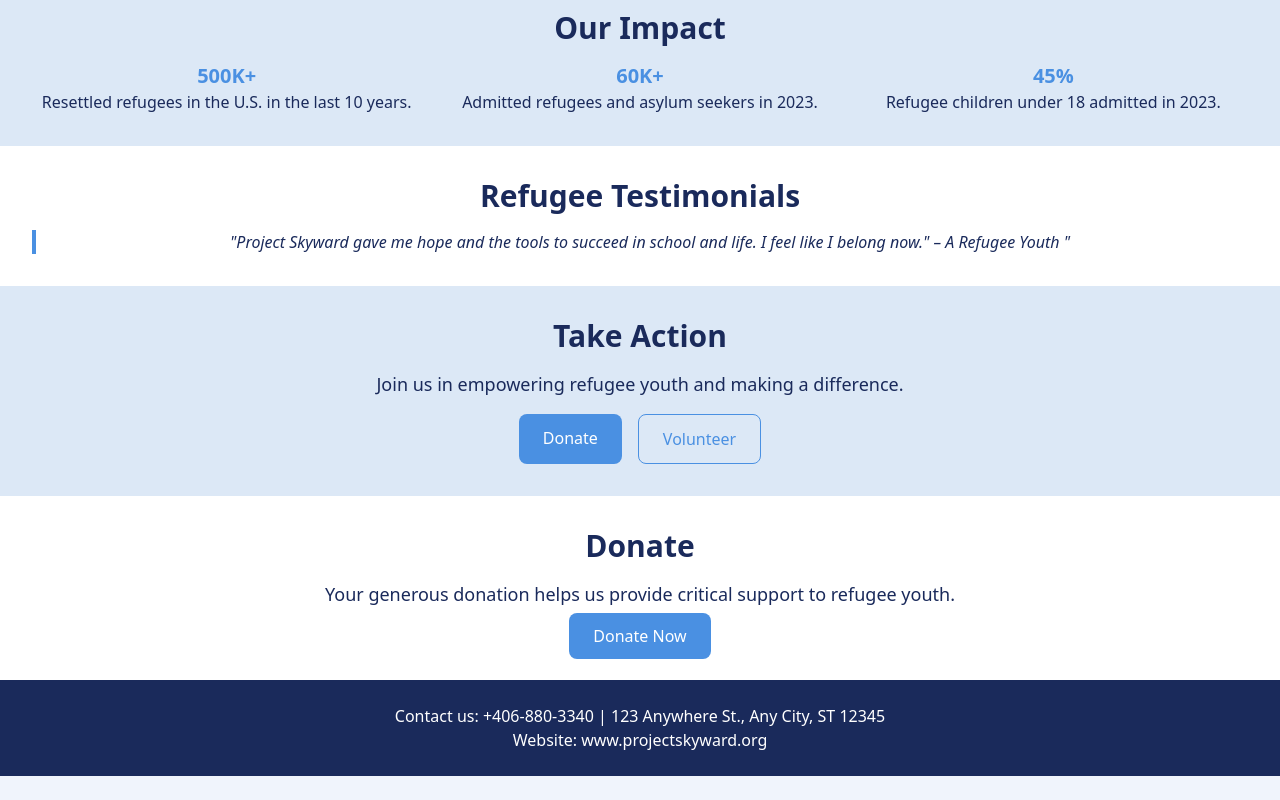
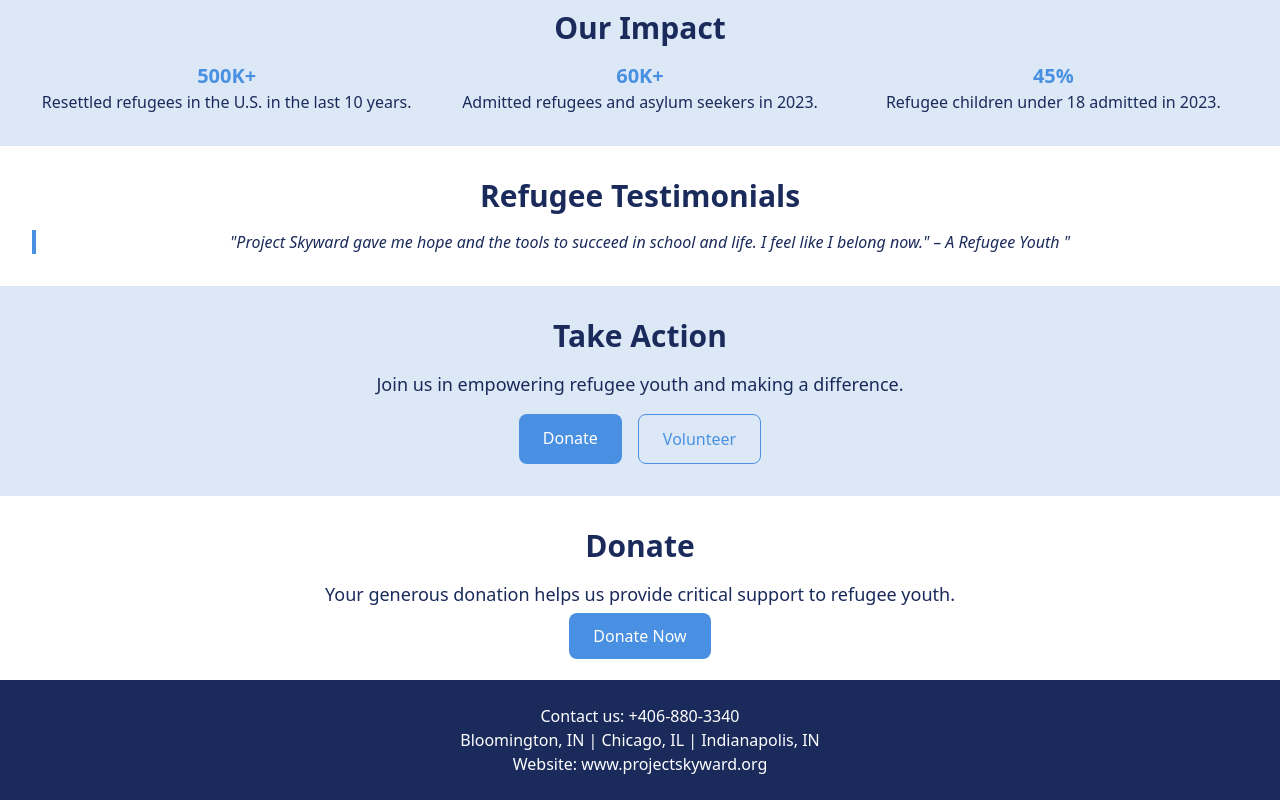
Before and after one commit to amirani18/projectskyward, a Next.js app: page / in a window 1280 px wide. Shown: the part 622-1422 px from the top of the page. Before the commit the page ends 1398 px from the top, so only its background shows below. Built offline with nearby package versions, Linux system fonts and the light colour scheme.

Commit message:
footer updates

```diff
--- a/app/about/page.tsx
+++ b/app/about/page.tsx
@@ -100,7 +100,8 @@
       </main>
 
       <footer className="bg-dark-blue text-white p-6 text-center">
-        <p>Contact us: +406-880-3340 | 123 Anywhere St., Any City, ST 12345</p>
+        <p>Contact us: +406-880-3340 </p>
+        <p>Bloomington, IN  |  Chicago, IL  |  Indianapolis, IN</p>
         <p>Website: www.projectskyward.org</p>
       </footer>
     </div>
--- a/app/donate/page.tsx
+++ b/app/donate/page.tsx
@@ -75,7 +75,8 @@
       </main>
 
       <footer className="bg-dark-blue text-white p-6 text-center">
-        <p>Contact us: +406-880-3340 | 123 Anywhere St., Any City, ST 12345</p>
+        <p>Contact us: +406-880-3340 </p>
+        <p>Bloomington, IN  |  Chicago, IL  |  Indianapolis, IN</p>
         <p>Website: www.projectskyward.org</p>
       </footer>
     </div>
--- a/app/page.tsx
+++ b/app/page.tsx
@@ -158,7 +158,8 @@
 
       {/* Footer Section */}
       <footer className="bg-dark-blue text-white p-6 text-center">
-        <p>Contact us: +406-880-3340 | 123 Anywhere St., Any City, ST 12345</p>
+        <p>Contact us: +406-880-3340 </p>
+        <p>Bloomington, IN  |  Chicago, IL  |  Indianapolis, IN</p>
         <p>Website: www.projectskyward.org</p>
       </footer>
     </div>
--- a/app/services/page.tsx
+++ b/app/services/page.tsx
@@ -195,7 +195,8 @@
       </main>
 
       <footer className="bg-dark-blue text-white p-6 text-center">
-        <p>Contact us: +406-880-3340 | 123 Anywhere St., Any City, ST 12345</p>
+        <p>Contact us: +406-880-3340 </p>
+        <p>Bloomington, IN  |  Chicago, IL  |  Indianapolis, IN</p>
         <p>Website: www.projectskyward.org</p>
       </footer>
     </div>
--- a/app/take-action/page.tsx
+++ b/app/take-action/page.tsx
@@ -117,7 +117,8 @@
       </main>
 
       <footer className="bg-dark-blue text-white p-6 text-center">
-        <p>Contact us: +406-880-3340 | 123 Anywhere St., Any City, ST 12345</p>
+        <p>Contact us: +406-880-3340 </p>
+        <p>Bloomington, IN  |  Chicago, IL  |  Indianapolis, IN</p>
         <p>Website: www.projectskyward.org</p>
       </footer>
     </div>
```
